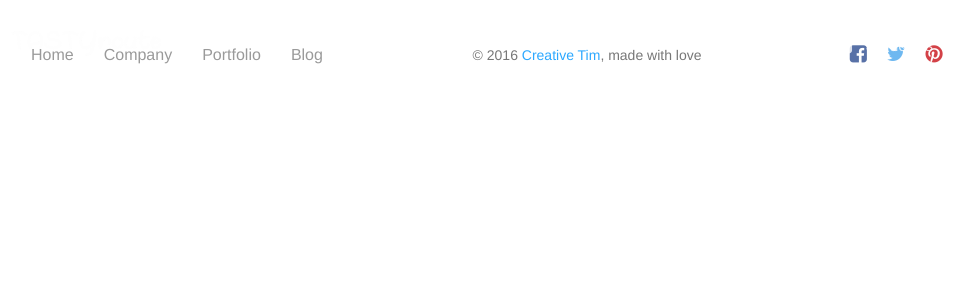
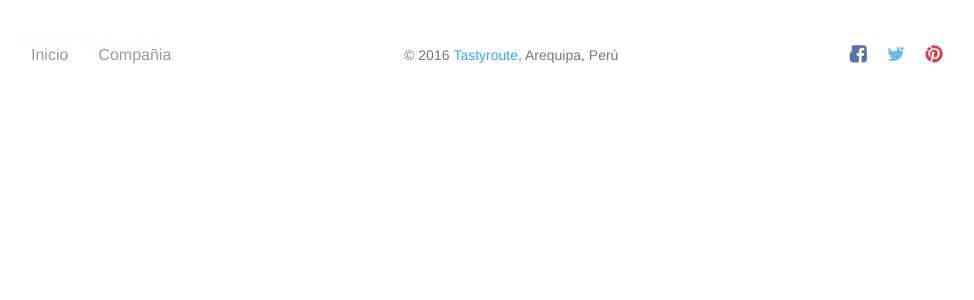
Before and after one commit to williamccondori/tastyroute, a Django app: template web/templates/layout.html in a window 1280 px wide. Shown: the top 300 px of the page, without its empty margins (159-1133 px from the left). Run offline with Django 3.2, Linux system fonts and the light colour scheme; the template is opened without the code that fills it, so the values that code supplies are empty; some libraries are stand-ins or nearby versions.

Commit message:
Cambios menores

```diff
--- a/web/templates/layout.html
+++ b/web/templates/layout.html
@@ -51,23 +51,13 @@
                 <nav class="pull-left">
                     <ul>
                         <li>
-                            <a href="#">
-                                Home
+                            <a href="/">
+                                Inicio
                             </a>
                         </li>
                         <li>
-                            <a href="#">
-                                Company
-                            </a>
-                        </li>
-                        <li>
-                            <a href="#">
-                                Portfolio
-                            </a>
-                        </li>
-                        <li>
-                            <a href="#">
-                                Blog
+                            <a href="/">
+                                Compañia
                             </a>
                         </li>
                     </ul>
@@ -85,7 +75,7 @@
                 </div>
                 <div class="copyright">
                     &copy; 2016
-                    <a href="http://www.creative-tim.com">Creative Tim</a>, made with love
+                    <a href="/">Tastyroute</a>, Arequipa, Perú
                 </div>
             </div>
         </footer>
```
Also changed, not shown: web/templates/index.html (+7 -11 lines).
